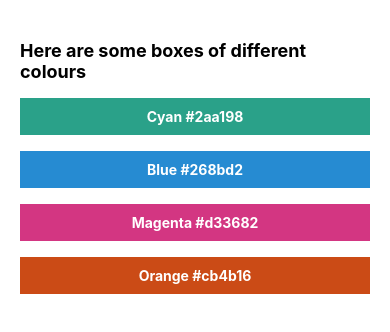
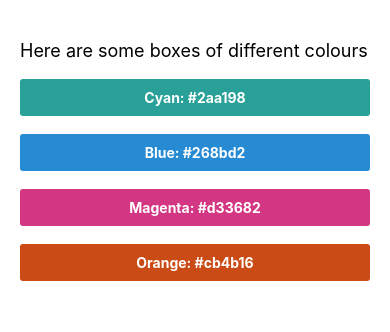
Before and after one commit to Gonzz-96/color-palettes-project, a React Native app: screen / in a window 390 px wide. Shown: the top 332 px of the page. Built offline with nearby package versions, Linux system fonts and the light colour scheme.

Commit message:
Refactor color box to a react component.

```diff
--- a/App.js
+++ b/App.js
@@ -1,48 +1,34 @@
 import React from 'react';
 import { View, Text, SafeAreaView, StyleSheet } from 'react-native';
+
+import ColorBox from './components/ColorBox';
 
 const App = () => {
   return (
     <SafeAreaView>
-      <View>
-        <Text style={[styles.textMargin, styles.titleText]}>
+      <View style={styles.container}>
+        <Text style={
+          [styles.textMargin,
+           styles.titleText]}>
           Here are some boxes of different colours
         </Text>
-        <Text style={[styles.textMargin, styles.colorItem, styles.cyanItem]}>Cyan #2aa198</Text>
-        <Text style={[styles.textMargin, styles.colorItem, styles.blueItem]}>Blue #268bd2</Text>
-        <Text style={[styles.textMargin, styles.colorItem, styles.magentaItem]}>Magenta #d33682</Text>
-        <Text style={[styles.textMargin, styles.colorItem, styles.orangeItem]}>Orange #cb4b16</Text>
+        <ColorBox colorName='Cyan' hexCode='#2aa198' />
+        <ColorBox colorName='Blue' hexCode='#268bd2' />
+        <ColorBox colorName='Magenta' hexCode='#d33682' />
+        <ColorBox colorName='Orange' hexCode='#cb4b16' />
       </View>
     </SafeAreaView>
   )
 };
 
 const styles = StyleSheet.create({
-  textMargin: {
-    marginVertical: 8,
-    marginHorizontal: 20,
-    fontWeight: 'bold'
+  container: {
+    marginHorizontal: 20
   },
   titleText: {
     marginTop: 40,
+    marginBottom: 18,
     fontSize: 18
-  },
-  colorItem: {
-    textAlign: 'center',
-    padding: 10,
-    color: 'white'
-  },
-  cyanItem: {
-    backgroundColor: '#2aa189'
-  },
-  blueItem: {
-    backgroundColor: '#268bd2'
-  },
-  magentaItem: {
-    backgroundColor: '#d33682'
-  },
-  orangeItem: {
-    backgroundColor: '#cb4b16'
   }
 });
 
--- /dev/null
+++ b/components/ColorBox.js
@@ -0,0 +1,31 @@
+import React from 'react';
+import { View, Text, StyleSheet } from 'react-native';
+
+const ColorBox = ({ colorName, hexCode }) => {
+
+  const boxColor = {
+    backgroundColor: hexCode
+  };
+
+  return(
+    <View style={[styles.box, boxColor]}>
+      <Text style={styles.boxText}>{colorName}: {hexCode}</Text>
+    </View>
+  )
+};
+
+const styles = StyleSheet.create({
+  box: {
+    padding: 10,
+    marginBottom: 18,
+    justifyContent: 'center',
+    alignItems: 'center',
+    borderRadius: 3
+  },
+  boxText: {
+    color: 'white',
+    fontWeight: 'bold'
+  }
+})
+
+export default ColorBox;
```
